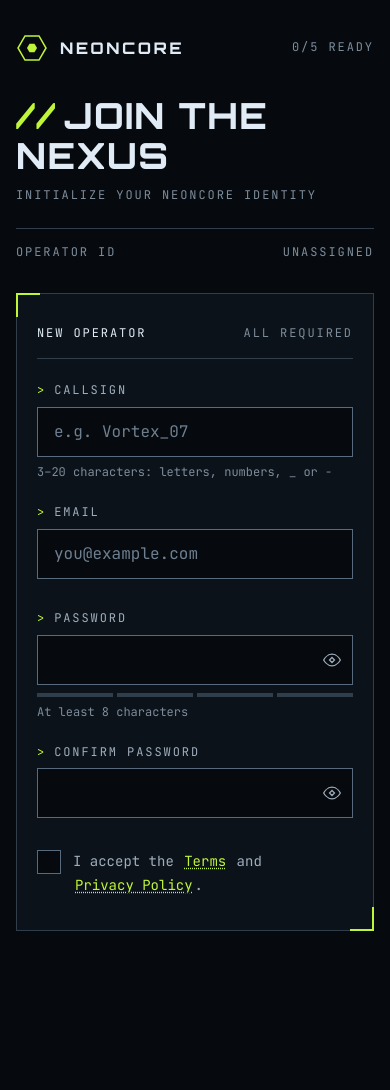
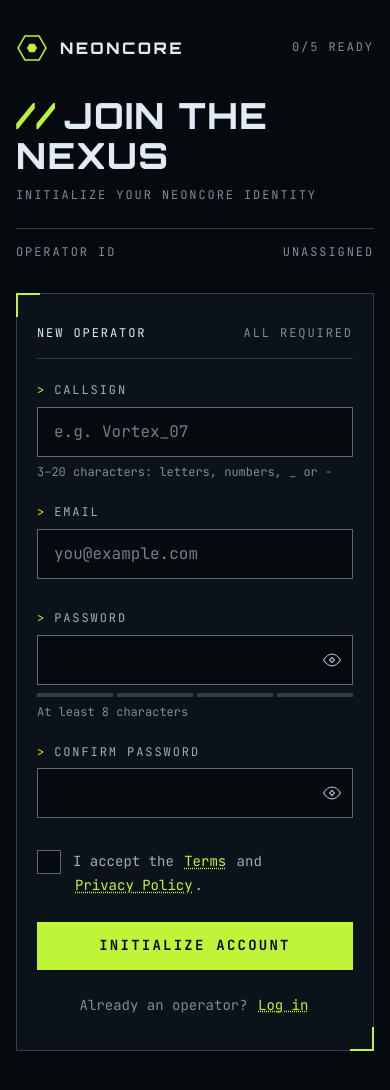
Before and after one commit to Yahyaball/gamer-sign-up-form, a Vue app: page / in a window 390 px wide. Shown: the top 1090 px of the page. Before the commit the page ends 979 px from the top, so only its background shows below. Built offline with nearby package versions, Linux system fonts and the light colour scheme.

Commit message:
build button and mobile interface

```diff
--- a/src/App.vue
+++ b/src/App.vue
@@ -1,6 +1,7 @@
 <script setup lang="ts">
 import Logo from "./assets/images/logo.svg";
 import CornerBracket from "./components/backdrop/CornerBracket.vue";
+import BaseButton from "./components/controls/BaseButton.vue";
 import BaseCheckbox from "./components/controls/BaseCheckbox.vue";
 import BaseLink from "./components/controls/BaseLink.vue";
 import PanelHead from "./components/controls/PanelHead.vue";
@@ -45,6 +46,12 @@ import ReadoutOperator from "./components/readout/ReadoutOperator.vue";
             </label>
           </div>
         </div>
+        <BaseButton type="submit">
+          Initialize account
+        </BaseButton>
+        <p class="text-center preset-5">
+          Already an operator? <BaseLink href="/">Log in</BaseLink>
+        </p>
       </form>
     </main>
   </div>
--- /dev/null
+++ b/src/components/controls/BaseButton.vue
@@ -0,0 +1,16 @@
+<script setup lang="ts">
+defineProps<{
+    type?: 'button' | 'submit' | 'reset'
+    loading?: boolean
+}>()
+</script>
+
+<template>
+    <button :type="type"
+        class="relative cursor-pointer preset-5__bold text-neutral-950 px-2 py-1.5 bg-lime-500 not-disabled:hover:shadow-button-hover not-disabled:hover:bg-neutral-50 transition-all outline-0 group disabled:cursor-wait disabled:bg-neutral-900 disabled:border disabled:border-lime-500 disabled:text-lime-500"
+        :disabled="loading">
+        <div
+            class="absolute top-1/2 left-1/2 -translate-x-1/2 -translate-y-1/2 border-2 border-transparent pointer-events-none group-focus-visible:border-lime-500 size-[calc(100%+0.5rem)] transition-colors" />
+        <slot />
+    </button>
+</template>
```
